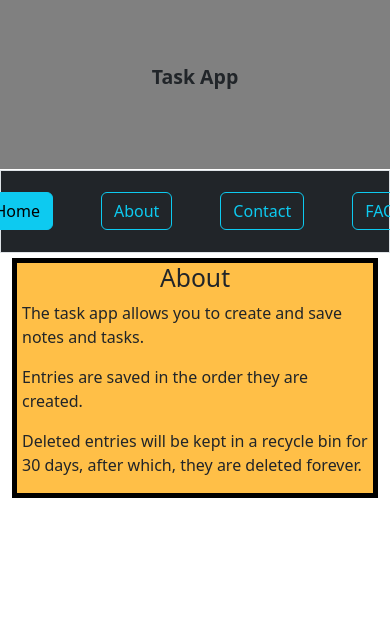
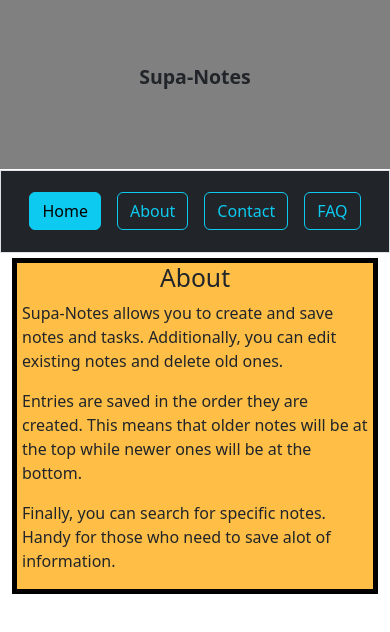
Before and after one commit to CyberShroom/cis-234-project, a Next.js app: page /about in a window 390 px wide. Shown: the top 632 px of the page. Built offline with nearby package versions, Linux system fonts and the light colour scheme.

Commit message:
Fixed visual bugs related to mobile. Fixed server emoji not updating after interacting with the search bar. Fixed Search bars searching being delayed. This also fixes the issue where searching makes it impossible to load all notes again. Updated about, faq, and title.

```diff
--- a/src/app/about/page.tsx
+++ b/src/app/about/page.tsx
@@ -3,9 +3,9 @@ export default function AboutPage() {
     <main>
         <div className="content">
             <h2 className='page-title'>About</h2>
-            <p className="content-p">The task app allows you to create and save notes and tasks.</p>
-            <p className="content-p">Entries are saved in the order they are created.</p>
-            <p className="content-p">Deleted entries will be kept in a recycle bin for 30 days, after which, they are deleted forever.</p>
+            <p className="content-p">Supa-Notes allows you to create and save notes and tasks. Additionally, you can edit existing notes and delete old ones.</p>
+            <p className="content-p">Entries are saved in the order they are created. This means that older notes will be at the top while newer ones will be at the bottom.</p>
+            <p className="content-p">Finally, you can search for specific notes. Handy for those who need to save alot of information.</p>
         </div>
     </main>
     );
--- a/src/app/components/Nav.tsx
+++ b/src/app/components/Nav.tsx
@@ -6,7 +6,7 @@ import '../styles/nav.css'
 function Nav()
 {
     return (
-        <Stack className="border p-3 bg-dark justify-content-center" id="nav" direction='horizontal' gap={5}>
+        <Stack className="border p-3 bg-dark justify-content-center" id="nav" direction='horizontal' gap={3}>
             <div></div>
             <Link href="/" className='nav-link'><Button variant='info' className='stack-button'>Home</Button></Link>
             <Link href="/about" className='nav-link'><Button variant='outline-info' className='stack-button'>About</Button></Link>
--- a/src/app/components/Top.tsx
+++ b/src/app/components/Top.tsx
@@ -5,7 +5,7 @@ function Top()
 {
     return (
     <div id='top'>
-        <p id='top-text'>Task App</p>
+        <p id='top-text'>Supa-Notes</p>
     </div>
   );
 }
--- a/src/app/faq/page.tsx
+++ b/src/app/faq/page.tsx
@@ -8,6 +8,7 @@ export default function FAQPage() {
                 <p>- Task completion</p>
                 <p>- Automatic redirect on logout and login</p>
                 <p>- Search feature</p>
+                <p>- Edit and delete notes</p>
             </div>
         </main>
     );
--- a/src/app/layout.tsx
+++ b/src/app/layout.tsx
@@ -7,8 +7,8 @@ import Nav from './components/Nav';
 import Top from './components/Top';
 
 export const metadata: Metadata = {
-  title: 'Task App',
-  description: 'Task App WIP',
+  title: 'Supa-Notes',
+  description: 'An app for storing notes and tasks through supabase.',
 }
 
 export default function RootLayout({
--- a/src/app/styles/buttonbar.css
+++ b/src/app/styles/buttonbar.css
@@ -3,5 +3,5 @@
 }
 
 #row3 {
-    height: 10vh;
+    height: 15vh;
 }
```
Also changed, not shown: src/app/page.jsx (+17 -10 lines).
